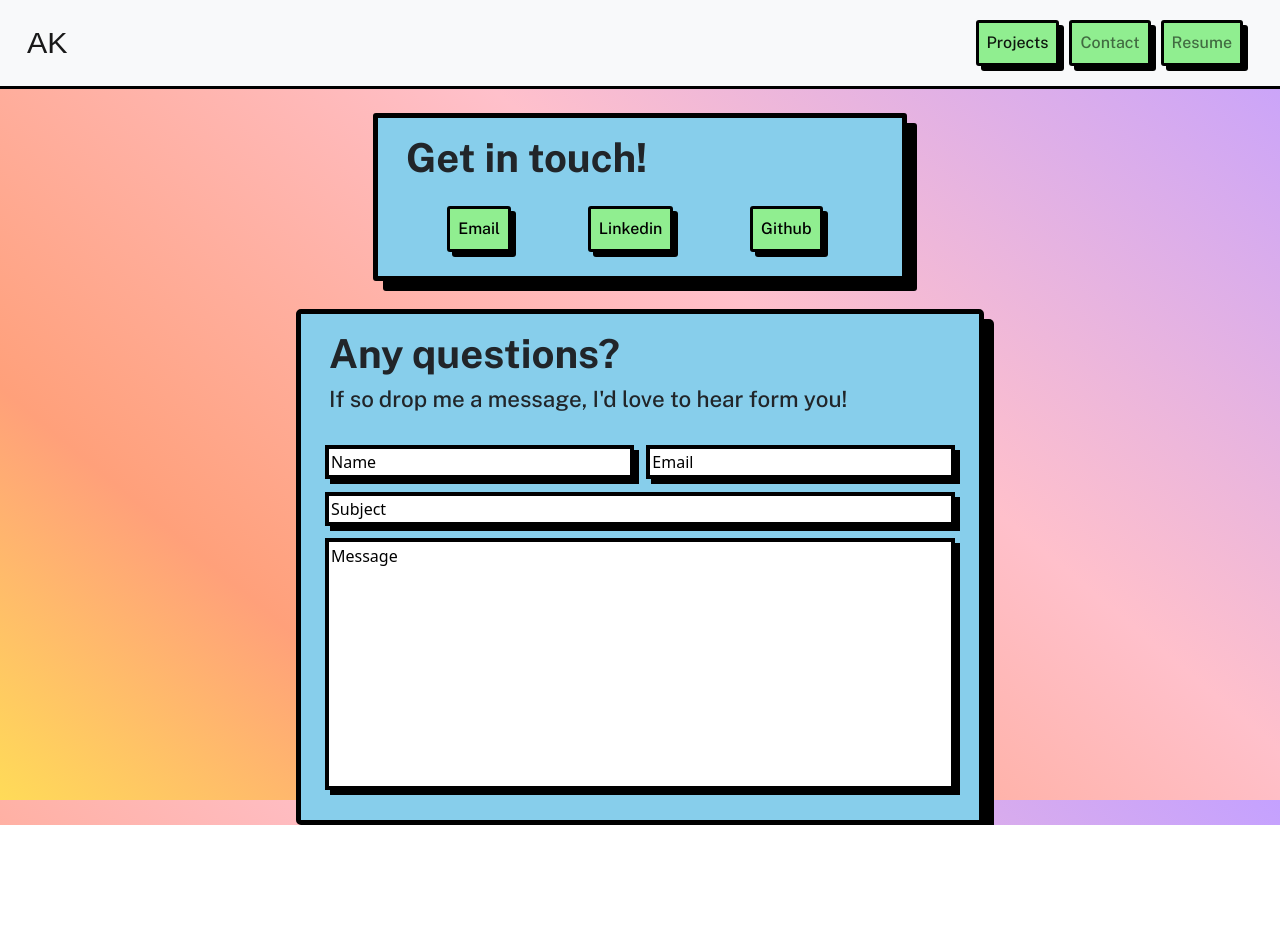
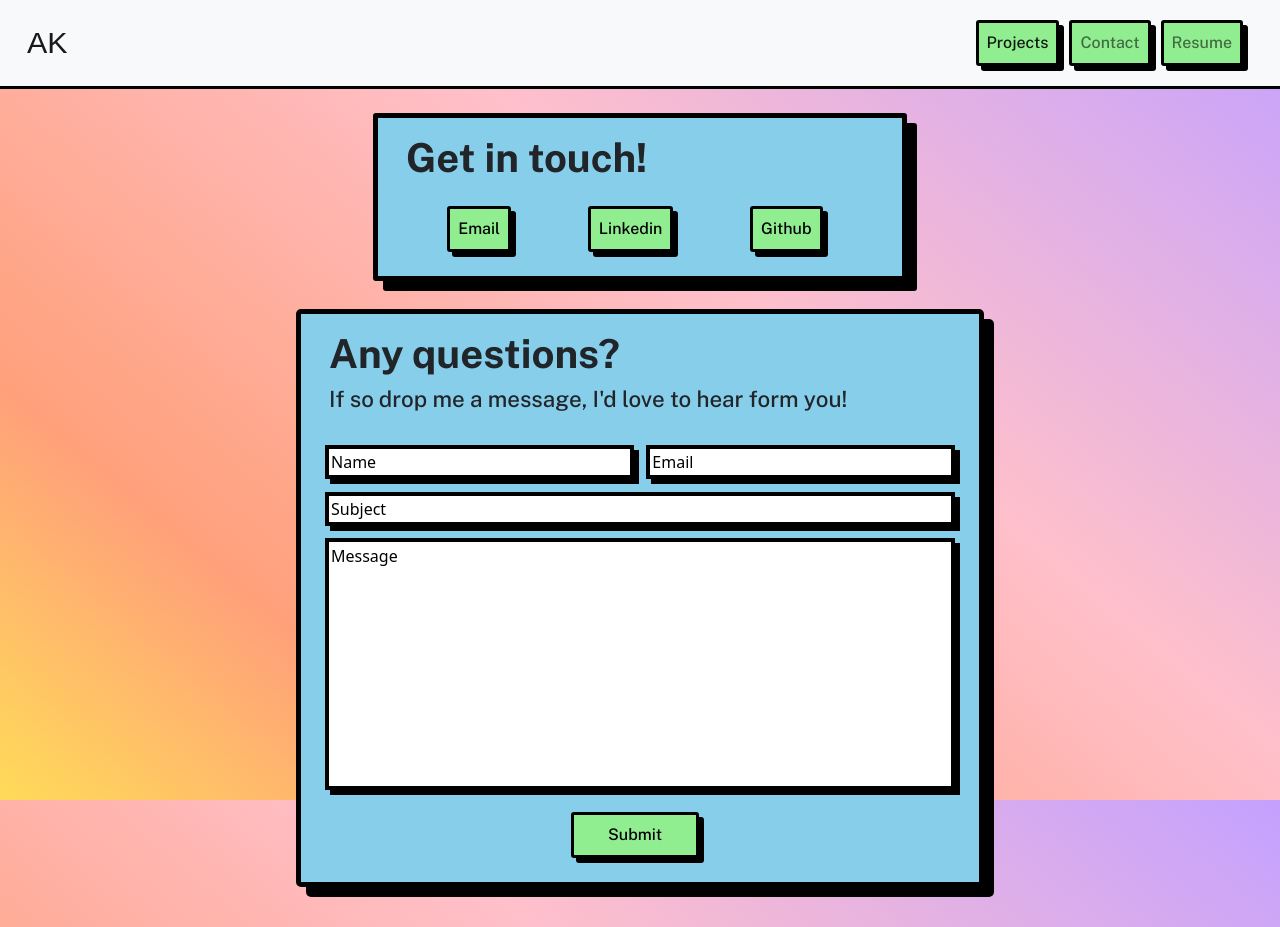
Before and after one commit to Adrian-Kosnik/personal-portfolio, a React (Create React App) app: page /Contact in a window 1280 px wide. Before the commit the page ends 825 px from the top, so only its background shows below. Built offline with nearby package versions, Linux system fonts and the light colour scheme; a web font is replaced by a local one.

Commit message:
I have added functionality to the contact from. Fully functional now, using Email.js to handle sending all the user information to me via email

```diff
--- a/package.json
+++ b/package.json
@@ -4,6 +4,7 @@
   "version": "0.1.0",
   "private": true,
   "dependencies": {
+    "@emailjs/browser": "^3.10.0",
     "@testing-library/jest-dom": "^5.16.5",
     "@testing-library/react": "^13.4.0",
     "@testing-library/user-event": "^13.5.0",
--- a/src/App.css
+++ b/src/App.css
@@ -246,6 +246,12 @@ body {
 
 }
 
+.submit-container {
+  display: flex;
+  justify-content: center;
+  margin-top: 1rem;
+}
+
 .message-textarea {
   width: 100%;
   resize: none;
@@ -326,6 +332,7 @@ body {
   width: 100vw;
   display: flex;
   justify-content: center;
+  margin-bottom: 2.5rem;
 }
 
 .form-contact-container {
@@ -369,6 +376,20 @@ body {
   text-decoration: none;
 }
 
+.submit-button {
+  padding: 0.5rem;
+  width: 8rem;
+  border: 3px black solid;
+  box-shadow: 5px 5px black;
+  border-radius: 3px;
+  color: black;
+  background-color: #90EE90;
+  margin-right: 10px;
+  font-family: 'Public Sans', sans-serif;
+  text-decoration: none;
+  text-align: center;
+}
+
 .email-button:hover span {
   display: none;
 }
--- a/src/Pages/Contact.js
+++ b/src/Pages/Contact.js
@@ -1,6 +1,20 @@
-import React from "react";
+import React, { useRef } from 'react';
+import emailjs from '@emailjs/browser';
 
 function Contact() {
+    const form = useRef();
+
+    const sendEmail = (e) => {
+      e.preventDefault();
+
+      emailjs.sendForm('portfolio_form', 'template_ivaz5hh', form.current, 'mCyKOziVQpvM85gVO')
+        .then((result) => {
+            console.log(result.text);
+        }, (error) => {
+            console.log(error.text);
+        });
+    };
+
     return (
         <div className="container outer-contact-container col-12">
             <div className="container inner-outer-contact-container col-12">
@@ -18,16 +32,23 @@ function Contact() {
                                 <h1>Any questions?</h1>
                                 <h2>If so drop me a message, I'd love to hear form you!</h2>
                             </div>
-                            <form className="container">
+
+
+
+
+                            <form ref={form} onSubmit={sendEmail} className="container">
                                 <div className="name-email-container">
-                                    <input className="name-input" placeholder="Name" />
-                                    <input className="email-input" placeholder="Email" />
+                                    <input type="text" name="user_name" className="name-input" placeholder="Name" />
+                                    <input type="email" name="user_email" className="email-input" placeholder="Email" />
                                 </div>
                                 <div className="subject-container">
-                                    <input className="subject-input" placeholder="Subject" />
+                                    <input type="text" name="user_subject" className="subject-input" placeholder="Subject" />
                                 </div>
                                 <div className="message-container">
-                                    <textarea className="message-textarea" rows="10" placeholder="Message" />
+                                    <textarea name="message" className="message-textarea" rows="10" placeholder="Message" />
+                                </div>
+                                <div className="submit-container">
+                                    <button type="submit" value="Send" className="submit-button">Submit</button>
                                 </div>
                             </form>
                     </div>
```
Also changed, not shown: 1 other file (tests, documents, lock files or other folders).
